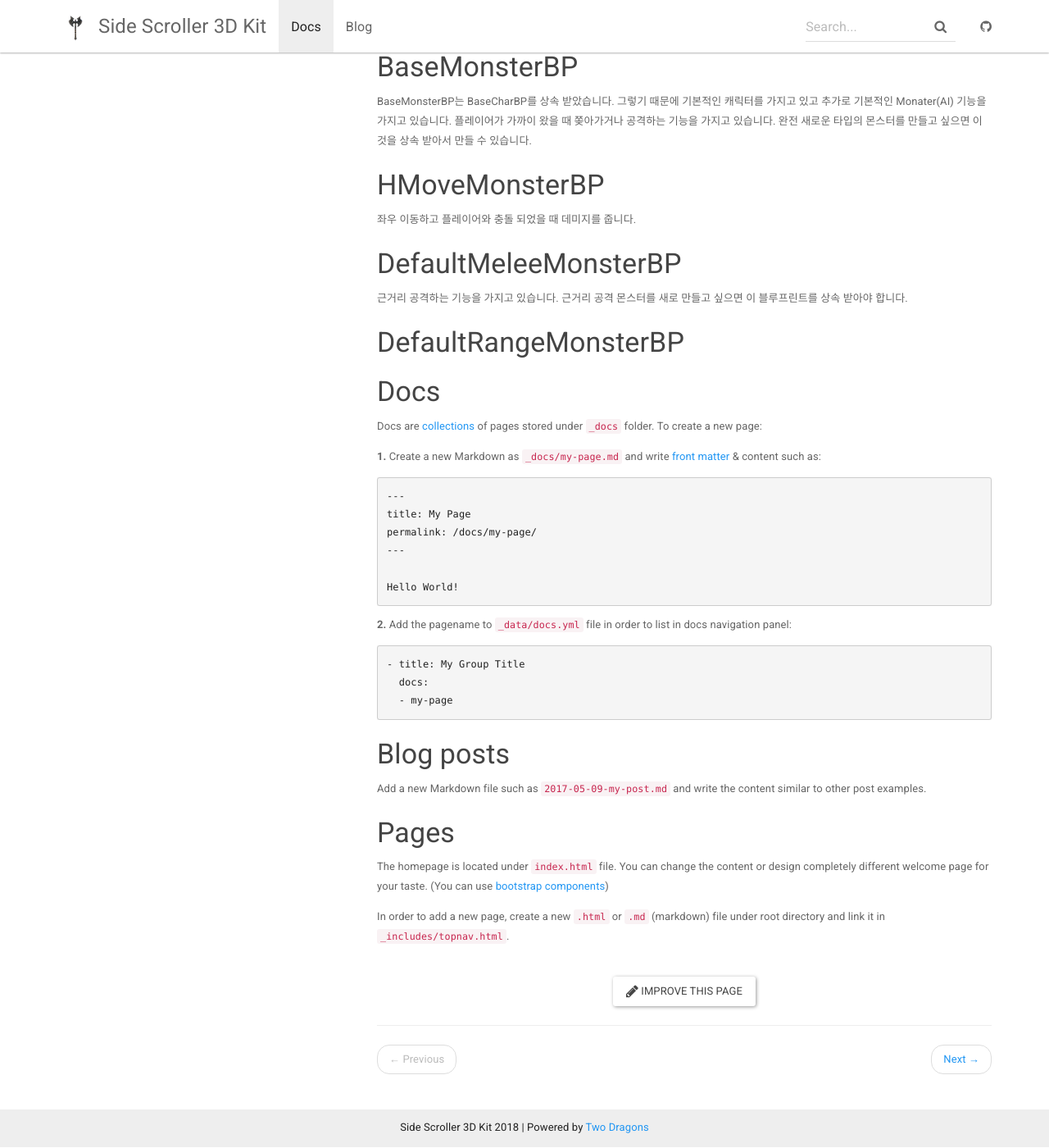
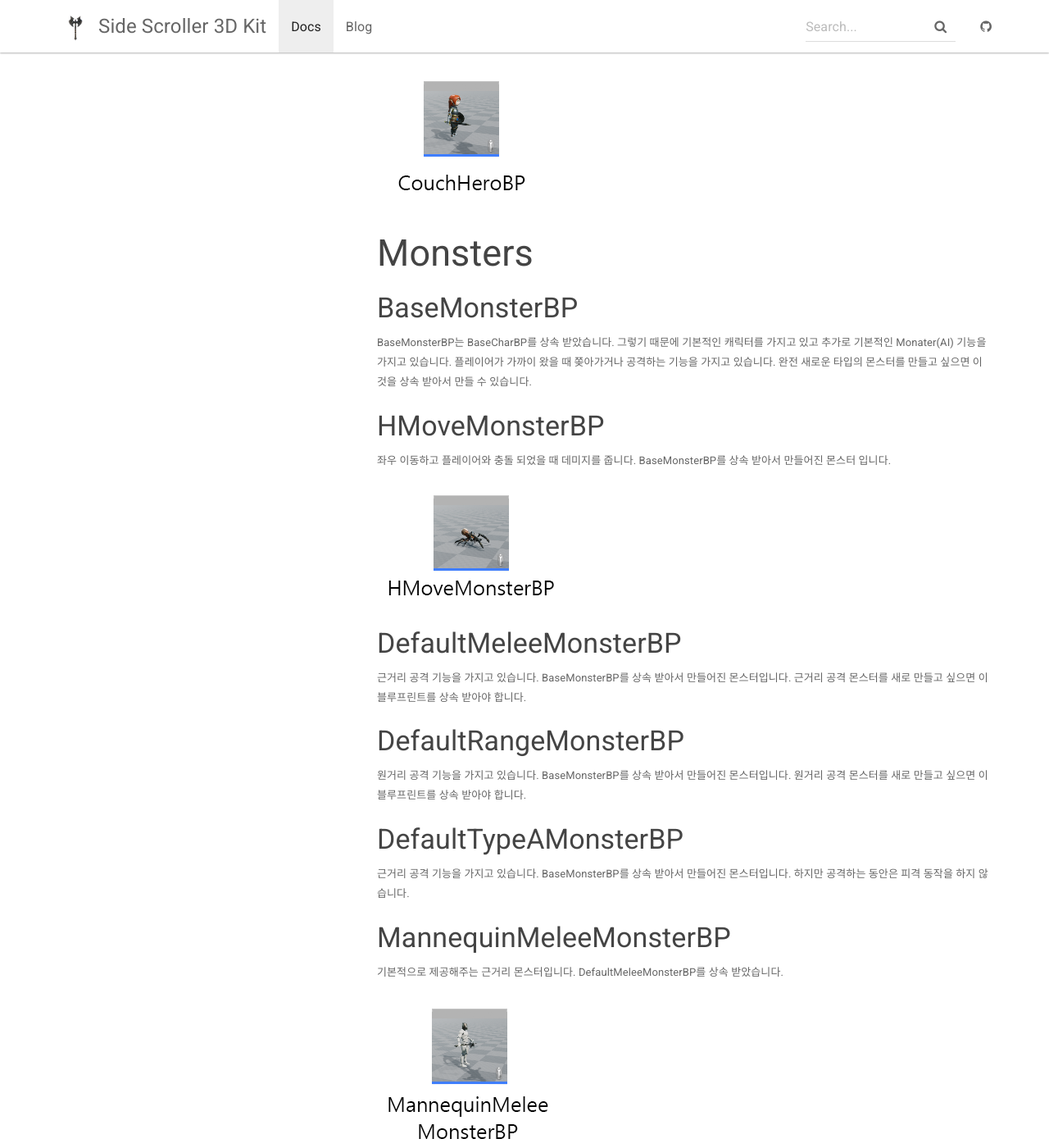
Before and after one commit to hwangdaehee258/ssk.github.io, a Jekyll site: the page built from _docs/index.md, in a window 1280 px wide and 1400 px high, scrolled down 1070 px. Shown: the whole window at 82% size. Built offline with Jekyll 4.4.1, drawn with Linux system fonts in a browser that asks for light colours; nearby versions of some CDN libraries; some of the changed text lies outside the part shown.

Commit message:
test555444

````diff
--- a/_docs/index.md
+++ b/_docs/index.md
@@ -7,6 +7,10 @@ redirect_from: /docs/index.html
 ## Character 상속 구조
 
 ![logo](https://hwangdaehee258.github.io/ssk.github.io/img/relation ship res 5.png "blueprint relationship")
+
+### BaseCharBP
+
+HP와 HP를 표시하는 UI와 데미지 이펙트를 가지고 있습니다.
 
 ## Heroes(Player Character)
 ### BaseHeroBP
@@ -19,6 +23,8 @@ BaseHeroBP는 BaseCharBP를 상속 받았습니다. 그렇기 때문에 기본
 
 기본적으로 제공해주는 영웅 캐릭터 입니다. 이 캐릭터는 BaseHeroBP를 상속 받아서 생성된 블루프린트 입니다. 스켈레톤 메시와 애니메이션, 무기등을 바꿔주거나 추가해 줘서 새로운 Hero(Player Character)를 만들 수 있습니다.
 
+![couch_hero_bp_icon](https://hwangdaehee258.github.io/ssk.github.io/img/couch_hero_bp_icon.png "CouchHeroBP")
+
 ## Monsters
 ### BaseMonsterBP
 
@@ -27,43 +33,41 @@ BaseMonsterBP는 BaseCharBP를 상속 받았습니다. 그렇기 때문에 기
 
 ### HMoveMonsterBP
 
-좌우 이동하고 플레이어와 충돌 되었을 때 데미지를 줍니다.
+좌우 이동하고 플레이어와 충돌 되었을 때 데미지를 줍니다. BaseMonsterBP를 상속 받아서 만들어진 몬스터 입니다.
+
+![hmove_monster_bp_icon](https://hwangdaehee258.github.io/ssk.github.io/img/hmove_monster_bp_icon.png "HMoveMonsterBP")
 
 ### DefaultMeleeMonsterBP
 
-근거리 공격하는 기능을 가지고 있습니다. 근거리 공격 몬스터를 새로 만들고 싶으면 이 블루프린트를 상속 받아야 합니다.
+근거리 공격 기능을 가지고 있습니다. BaseMonsterBP를 상속 받아서 만들어진 몬스터입니다. 근거리 공격 몬스터를 새로 만들고 싶으면 이 블루프린트를 상속 받아야 합니다.
 
 ### DefaultRangeMonsterBP
 
-### Docs
+원거리 공격 기능을 가지고 있습니다. BaseMonsterBP를 상속 받아서 만들어진 몬스터입니다. 원거리 공격 몬스터를 새로 만들고 싶으면 이 블루프린트를 상속 받아야 합니다.
 
-Docs are [collections](https://jekyllrb.com/docs/collections/) of pages stored under `_docs` folder. To create a new page:
+### DefaultTypeAMonsterBP
 
-**1.** Create a new Markdown as `_docs/my-page.md` and write [front matter](https://jekyllrb.com/docs/frontmatter/) & content such as:
+근거리 공격 기능을 가지고 있습니다. BaseMonsterBP를 상속 받아서 만들어진 몬스터입니다. 하지만 공격하는 동안은 피격 동작을 하지 않습니다.
 
-```
----
-title: My Page
-permalink: /docs/my-page/
----
+### MannequinMeleeMonsterBP
 
-Hello World!
-```
+기본적으로 제공해주는 근거리 몬스터입니다. DefaultMeleeMonsterBP를 상속 받았습니다.
 
-**2.** Add the pagename to `_data/docs.yml` file in order to list in docs navigation panel:
+![mannequin_melee_monster_bp_icon](https://hwangdaehee258.github.io/ssk.github.io/img/mannequin_melee_monster_bp_icon.png "MannequinMeleeMonsterBP")
 
-```
-- title: My Group Title
-  docs:
-  - my-page
-```
+### MannequinRangeMonsterBP
 
-### Blog posts
+기본적으로 제공해주는 원거리 몬스터입니다. DefaultRangeMonsterBP를 상속 받았습니다.
 
-Add a new Markdown file such as `2017-05-09-my-post.md` and write the content similar to other post examples.
+![mannequin_range_monster_bp_icon](https://hwangdaehee258.github.io/ssk.github.io/img/mannequin_range_monster_bp_icon.png "MannequinRangeMonsterBP")
 
-### Pages
+### MannequinTypeAMonsterBP
 
-The homepage is located under `index.html` file. You can change the content or design completely different welcome page for your taste. (You can use [bootstrap components](http://getbootstrap.com/components/))
+기본적으로 제공해주는 TypeA 몬스터 입니다. DefaultTypeAMonsterBP를 상속 받았습니다.
 
-In order to add a new page, create a new `.html` or `.md` (markdown) file under root directory and link it in `_includes/topnav.html`.
+![mannequin_typea_monster_bp_icon](https://hwangdaehee258.github.io/ssk.github.io/img/mannequin_typea_monster_bp_icon.png "MannequinTypeAMonsterBP")
+
+### BossMonsterS1BP
+보스 몬스터입니다. BaseMonsterBP를 상속 받아서 만들어 진 몬스터입니다. 기본 공격뿐만 아니라 스킬공격기능도 가지고 있습니다.
+
+![boss_monster_bp_icon](https://hwangdaehee258.github.io/ssk.github.io/img/boss_monster_bp_icon.png "BossMonsterBP")
````
Also changed, not shown: img/boss_monster_bp_icon.png (renamed from img/boss_monster_bp.png), img/mannequin_range_monster_bp_icon.png (renamed from img/mannequin_range_monster_bp.png), img/mannequin_typea_monster_bp_icon.png (renamed from img/mannequin_typea_monster_bp.png).
